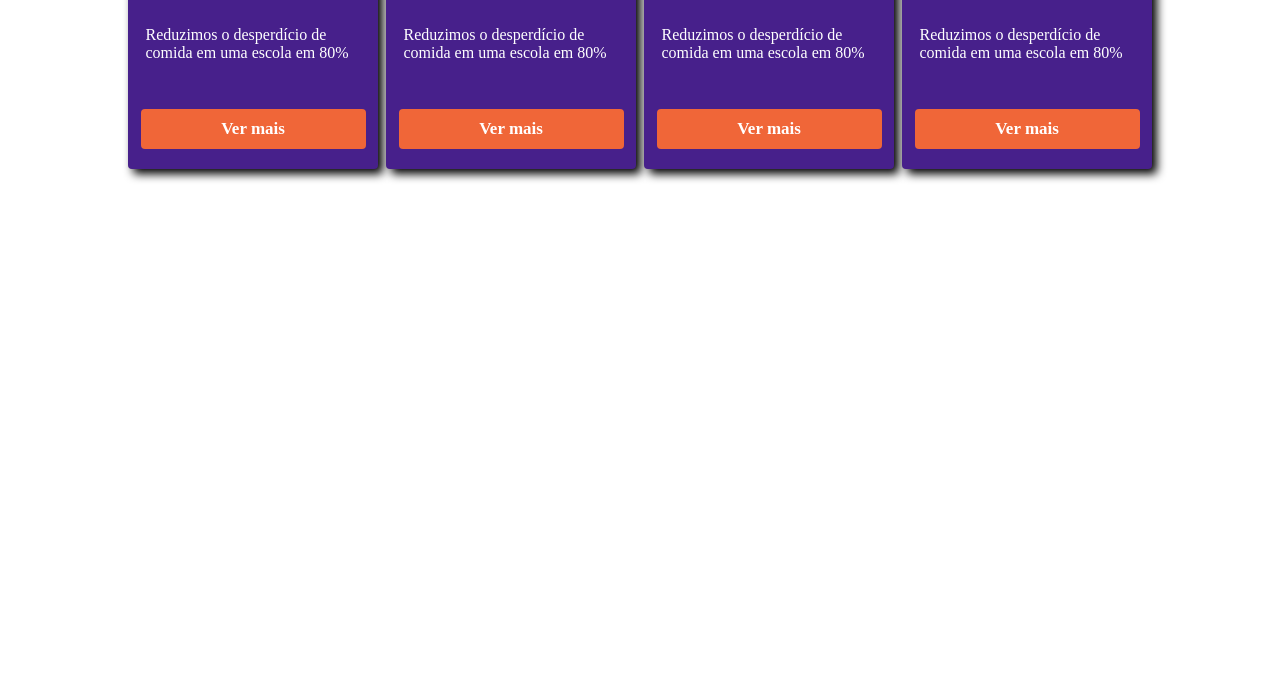
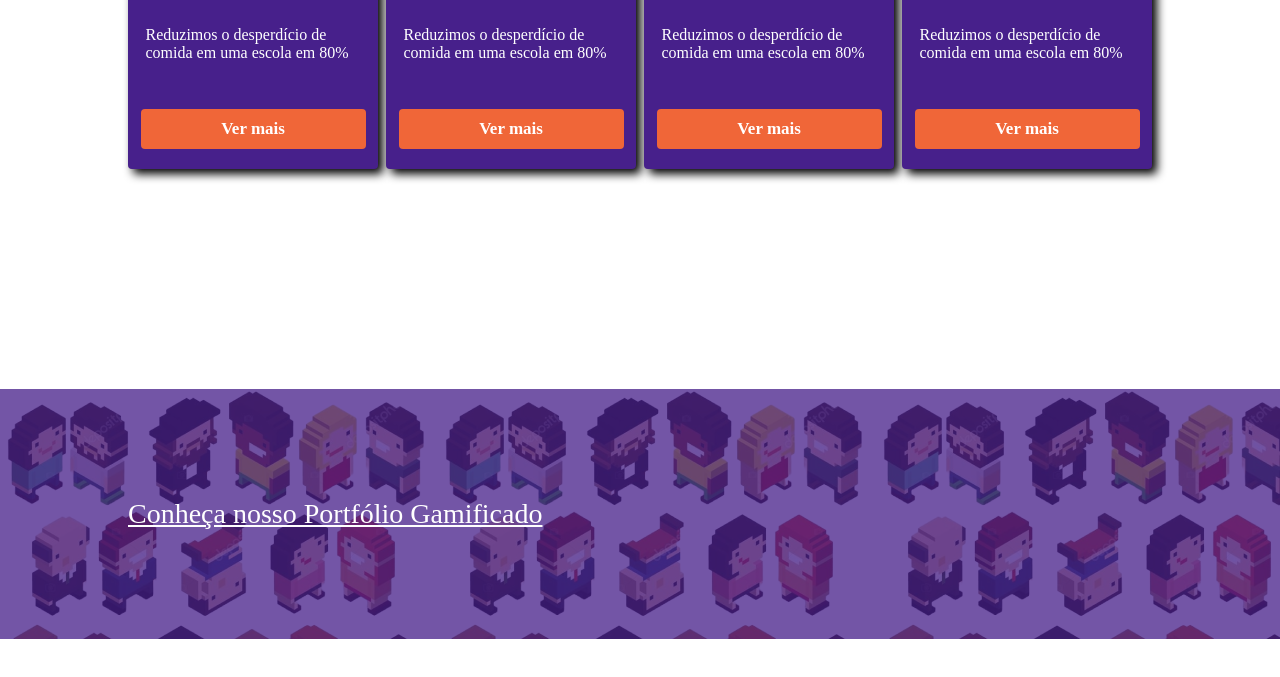
Before and after one commit to DuarteJS/gamificaai, a plain HTML site: page index.html in a window 1280 px wide. Shown: the part 1933-2610 px from the top of the page. Before the commit the page ends 2322 px from the top, so only its background shows below. Drawn offline with Linux system fonts and the light colour scheme; a web font is replaced by a local one.

Commit message:
feat. Seção portifolio, feito com paralaxe

```diff
--- a/index.html
+++ b/index.html
@@ -85,6 +85,17 @@
         </div>
 
     </section>
+
+      <!-- FIM DO CASES DE SUCESSO -->
+
+    <!-- INICIO DO PORTFOLIO -->
+    <section id="portfolio">
+        <div class="filtro"></div>
+
+        <div class="container-grid">
+            <a href="#">Conheça nosso Portfólio Gamificado</a>
+        </div>
+    </section>
 </body>
 
 </html>
--- a/style.css
+++ b/style.css
@@ -211,3 +211,53 @@ h2 {
 .card button:hover {
     background-color: #ad4929;
 }
+#portfolio{
+    height: 250px;
+
+    margin-bottom: 120px;
+
+    background-image: url(img/bonecos\ 1.png); /*para colocar a imagem de fundo*/
+    background-size: auto; /*para mudar o tamanho da imagem*/
+
+    background-repeat: repeat; /*de repetição de imagem*/
+
+    background-attachment: fixed; /*para fixar a imagem*/
+
+    position: relative; /*position relative vai smp no container pai*/
+}
+
+
+.filtro{
+    height: 100%;
+    width: 100%;
+
+    background-color: #47208bc2;
+
+    position: absolute; /* position absolute vai no item que vc quer mexer */
+    top: 0;
+}
+
+#portfolio .container-grid{
+    height: 100%;
+
+    display: flex;
+    flex-direction: column;
+    justify-content: center;
+
+
+}
+
+#portfolio a{
+    width: fit-content; /*ajusta o link da caixa ao conteudo*/
+
+    font-family: 'Anta';
+    font-size: 28px;
+
+    color: white;
+
+    z-index: 1; /*pra posicionar para ir para frente*/
+}
+
+#portfolio a:hover{
+    transform: scale(1.05); /*para dar um pequeno zoom, na letra*/
+}
```
Also changed, not shown: img/bonecos 1.png (added).
